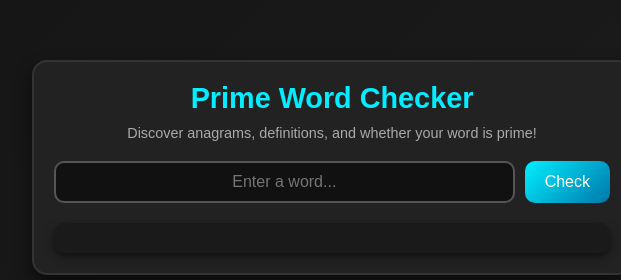
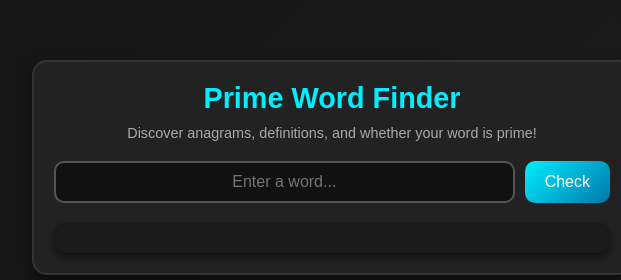
Before and after one commit to codejoy-wins/prime-word-checker, a website: page public/index.html in a window 1280 px wide. Shown: the part 139-419 px from the top of the page, 308-929 px from the left. Drawn offline with Linux system fonts and the light colour scheme; a web font is replaced by a local one.

Commit message:
finders keepers

```diff
--- a/public/index.html
+++ b/public/index.html
@@ -21,7 +21,7 @@
 
   <div class="gizmo-container">
     <div class="header">
-      <h1>Prime Word Checker</h1>
+      <h1>Prime Word Finder</h1>
       <p>Discover anagrams, definitions, and whether your word is prime!</p>
     </div>
     <form id="wordForm" class="form">
```
